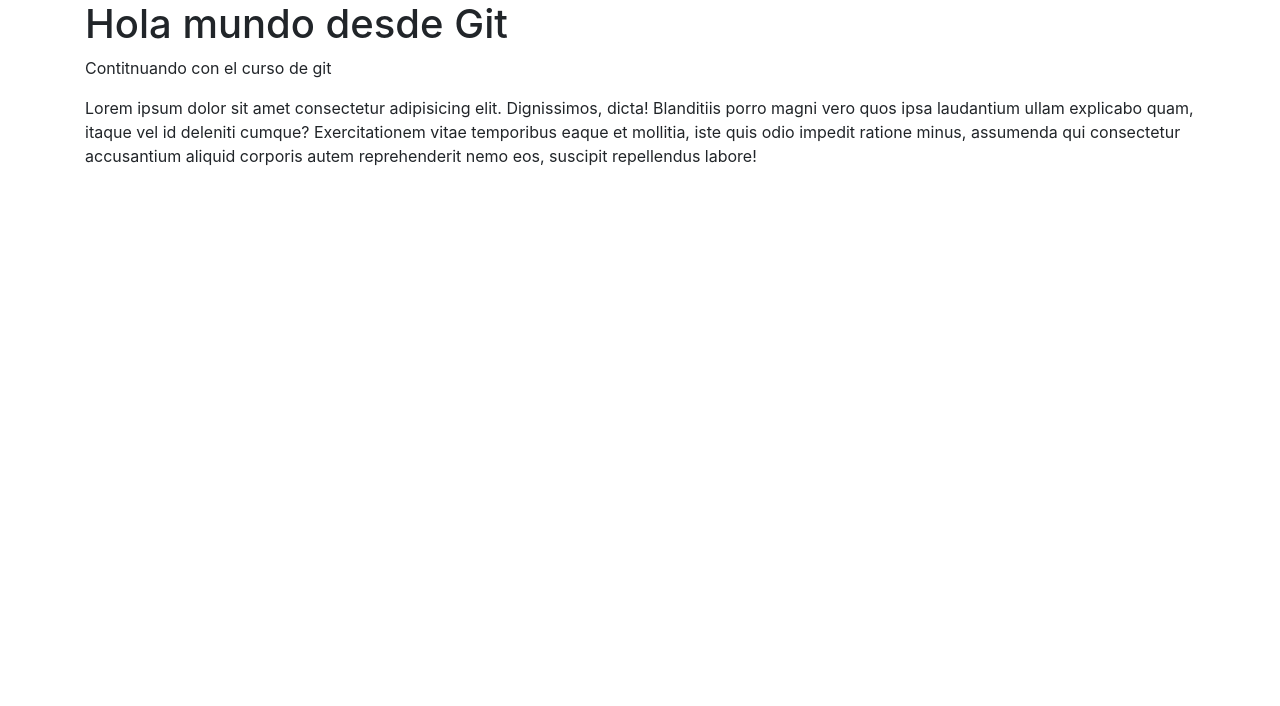
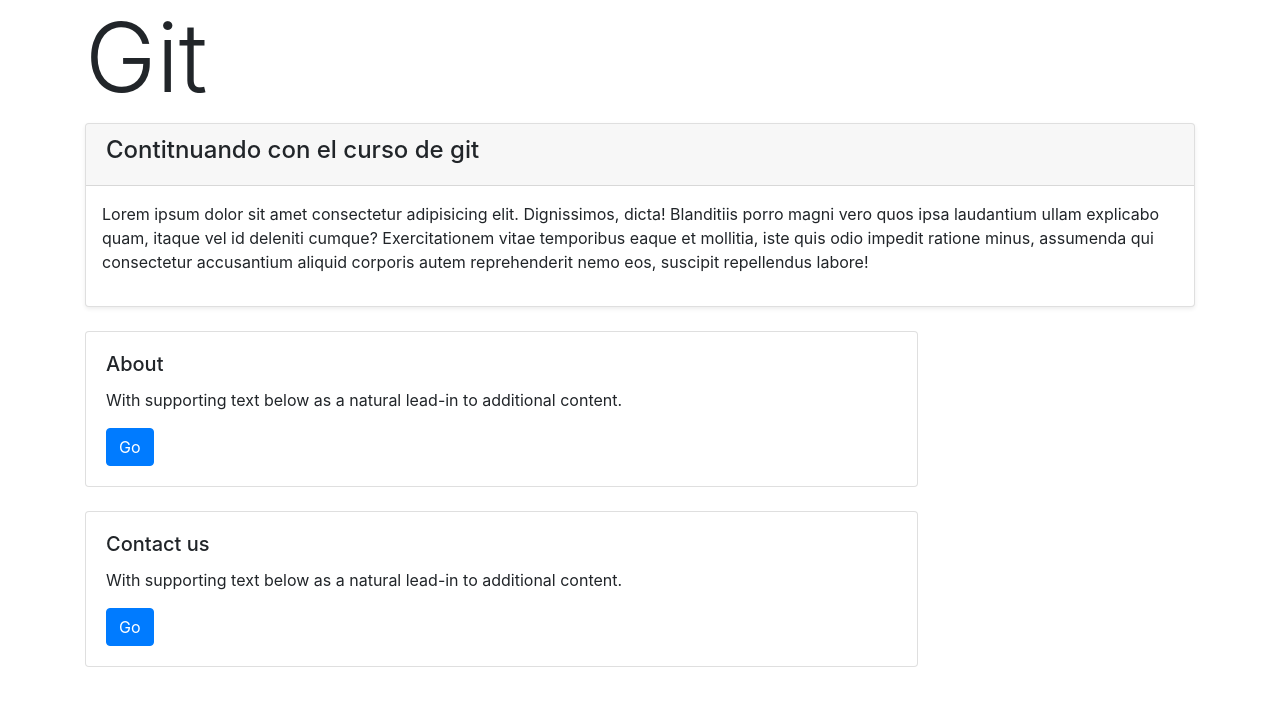
Before and after one commit to PabloRosalesJ/curso-git, a plain HTML site: page index.html in a window 1280 px wide. Drawn offline with Linux system fonts and the light colour scheme.

Commit message:
Se actualiza el home

```diff
--- a/index.html
+++ b/index.html
@@ -5,14 +5,38 @@
     <meta name="viewport" content="width=device-width, initial-scale=1.0">
     <!-- CSS only -->
     <link rel="stylesheet" href="css/bootstrap.min.css">
-    <title>Document</title>
+    <title>home</title>
 </head>
 <body>
     <div class="container">
 
-        <h1>Hola mundo desde Git</h1>
-        <p>Contitnuando con el curso de git </p>
-        <p>Lorem ipsum dolor sit amet consectetur adipisicing elit. Dignissimos, dicta! Blanditiis porro magni vero quos ipsa laudantium ullam explicabo quam, itaque vel id deleniti cumque? Exercitationem vitae temporibus eaque et mollitia, iste quis odio impedit ratione minus, assumenda qui consectetur accusantium aliquid corporis autem reprehenderit nemo eos, suscipit repellendus labore!</p>
+        <h1 class="display-1">Git</h1>
+        <div class="card shadow-sm rounded">
+            <div class="card-header">
+                <h4>Contitnuando con el curso de git </h4>
+            </div>
+            <div class="card-text p-3">
+                <p>Lorem ipsum dolor sit amet consectetur adipisicing elit. Dignissimos, dicta! Blanditiis porro magni vero quos ipsa laudantium ullam explicabo quam, itaque vel id deleniti cumque? Exercitationem vitae temporibus eaque et mollitia, iste quis odio impedit ratione minus, assumenda qui consectetur accusantium aliquid corporis autem reprehenderit nemo eos, suscipit repellendus labore!</p>
+            </div>
+        </div>
+
+        <br>
+        <div class="card w-75">
+            <div class="card-body">
+              <h5 class="card-title">About</h5>
+              <p class="card-text">With supporting text below as a natural lead-in to additional content.</p>
+              <a href="pages/about.html" class="btn btn-primary">Go</a>
+            </div>
+        </div>
+
+        <br>
+        <div class="card w-75">
+            <div class="card-body">
+              <h5 class="card-title">Contact us</h5>
+              <p class="card-text">With supporting text below as a natural lead-in to additional content.</p>
+              <a href="pages/contact-us.html" class="btn btn-primary">Go</a>
+            </div>
+          </div>
 
     </div>
 <script src="js/bootstrap.js"></script>
```
